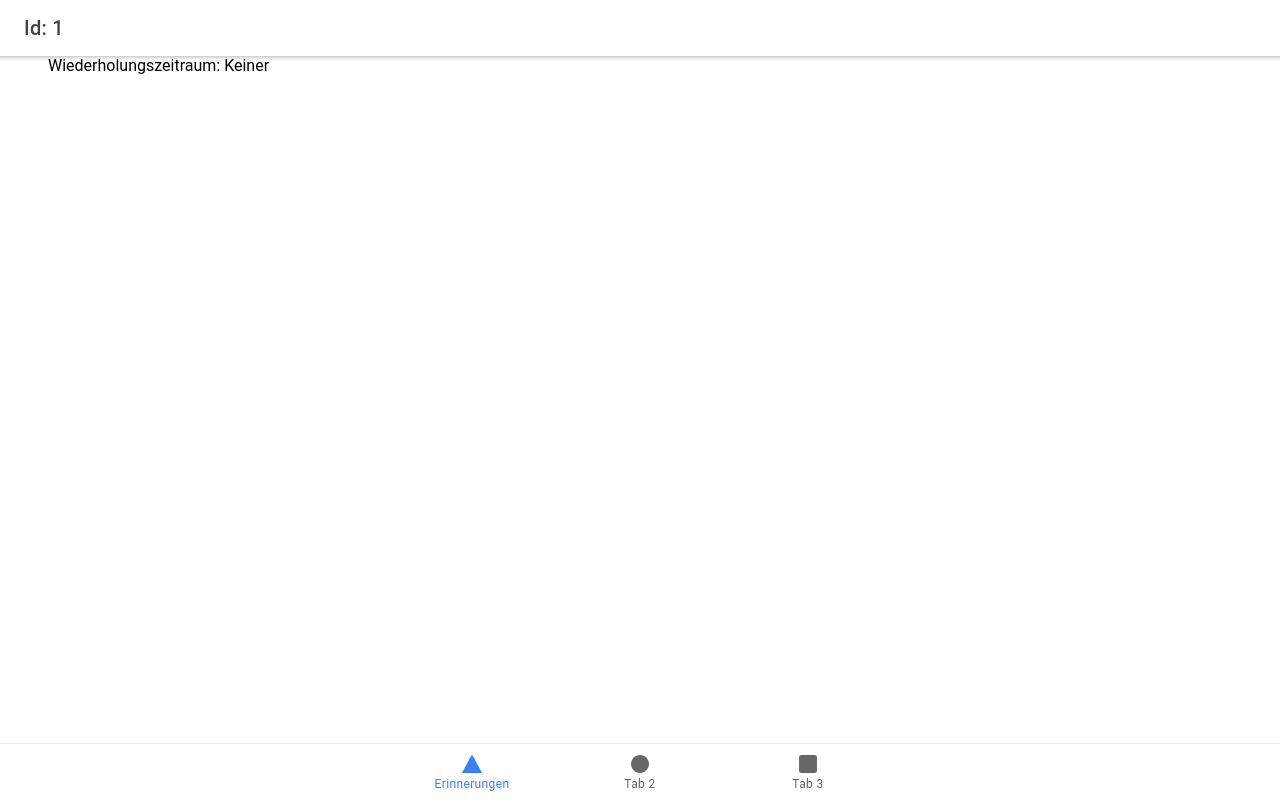
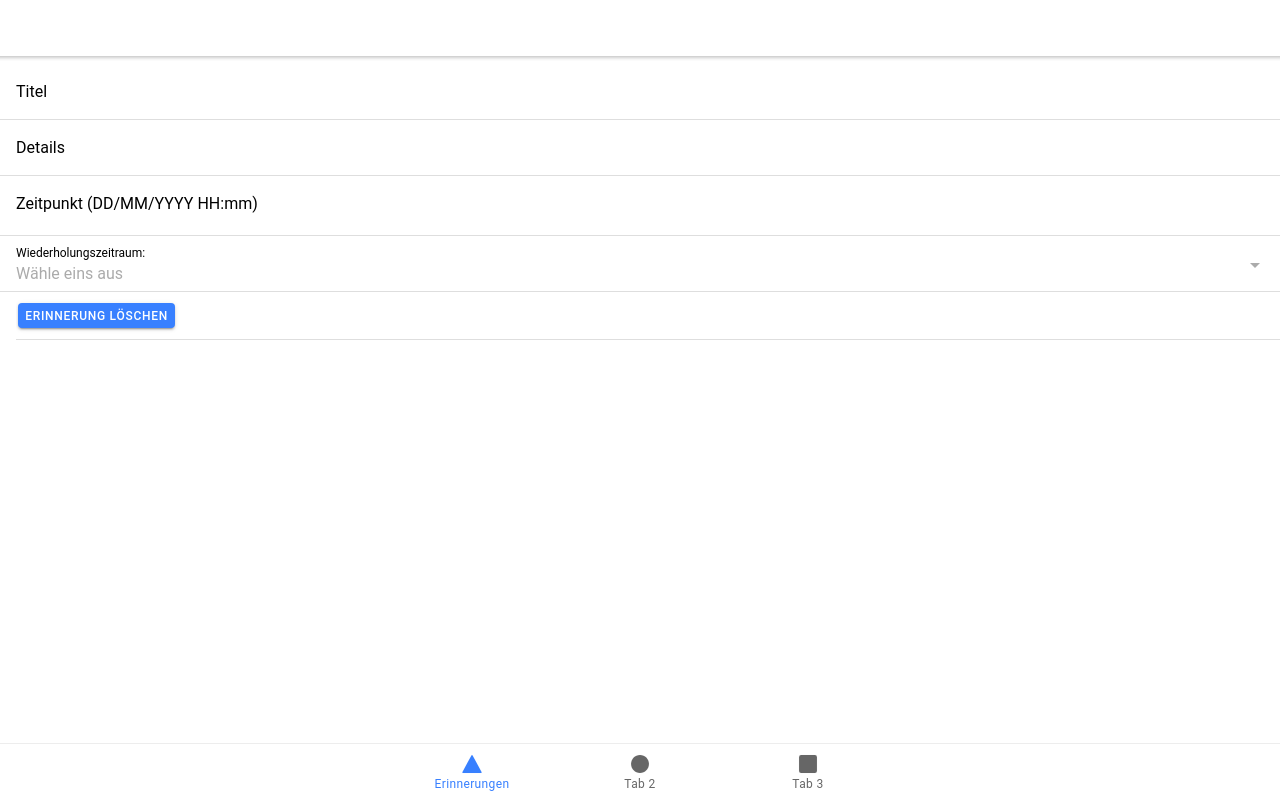
Before and after one commit to Maximilian5189/orga-app, a React (Create React App) app: page /notifications/notificationdetails/1 in a window 1280 px wide. Built offline with nearby package versions, Linux system fonts and the light colour scheme; the HTML template or start-up script is replaced by a standard one.

Commit message:
AddNotification und NotificationDetails

```diff
--- /dev/null
+++ b/src/model/Fieldtypes.ts
@@ -0,0 +1,6 @@
+export enum FieldTypes {
+    TITLE = 'title',
+    BODY = 'body',
+    DATE = 'date',
+    REPEAT = 'repeat'
+  }
--- a/src/pages/AddNotification.tsx
+++ b/src/pages/AddNotification.tsx
@@ -4,7 +4,7 @@ import ExploreContainer from '../components/ExploreContainer';
 import { Plugins } from '@capacitor/core';
 import LocalNotificationCustom from '../model/LocalNotificationCustom';
 import { useHistory } from 'react-router';
-import { notifications } from 'ionicons/icons';
+import { FieldTypes } from '../model/Fieldtypes';
 
 // todo: Daten persistieren -> Browser in localStorage; wie für mobile?
 const AddNotification: React.FC<{
@@ -12,26 +12,19 @@ const AddNotification: React.FC<{
   setNotifications: Dispatch<SetStateAction<LocalNotificationCustom[]>>
 }> = props => {
 
-  enum fieldTypes {
-    TITLE = 'title',
-    BODY = 'body',
-    DATE = 'date',
-    REPEAT = 'repeat'
-  }
-
   const [userInput, setUserInput] = useState<LocalNotificationCustom>({title: '', body: '', id: 0, done: false});
   const history = useHistory();
 
-  function handleUserInput(e: CustomEvent, fieldName: fieldTypes) {
+  function handleUserInput(e: CustomEvent, fieldName: FieldTypes) {
     if (e.detail && e.detail.value) {
-      if (fieldName === fieldTypes.TITLE) {
+      if (fieldName === FieldTypes.TITLE) {
         setUserInput({...userInput, title: e.detail.value})
-      } else if (fieldName === fieldTypes.BODY) {
+      } else if (fieldName === FieldTypes.BODY) {
         setUserInput({...userInput, body: e.detail.value})
-      } else if (fieldName === fieldTypes.DATE) {
+      } else if (fieldName === FieldTypes.DATE) {
         e.detail.value = new Date(e.detail.value)
         setUserInput({...userInput, schedule: { at: e.detail.value }})
-      } else if (fieldName === fieldTypes.REPEAT) {
+      } else if (fieldName === FieldTypes.REPEAT) {
         const repeats = e.detail.value ? true : false;
         setUserInput({...userInput, schedule: { every: e.detail.value, repeats: repeats }})
       }
@@ -83,19 +76,19 @@ const AddNotification: React.FC<{
         <IonList>
           <IonItem>
             <IonLabel position="floating">Titel</IonLabel>
-            <IonInput type="text" onIonChange={e => handleUserInput(e, fieldTypes.TITLE)}></IonInput>
+            <IonInput type="text" onIonChange={e => handleUserInput(e, FieldTypes.TITLE)}></IonInput>
           </IonItem>
           <IonItem>
             <IonLabel position="floating">Details</IonLabel>
-            <IonInput type="text" onIonChange={e => handleUserInput(e, fieldTypes.BODY)}></IonInput>
+            <IonInput type="text" onIonChange={e => handleUserInput(e, FieldTypes.BODY)}></IonInput>
           </IonItem>
           <IonItem>
             <IonLabel position="floating">Zeitpunkt (DD/MM/YYYY HH:mm)</IonLabel>
-            <IonDatetime displayFormat="DD MM YYYY HH:mm" cancel-text="Abbrechen" done-text="Fertig" max="2100" onIonChange={e => handleUserInput(e, fieldTypes.DATE)}></IonDatetime>
+            <IonDatetime displayFormat="DD MM YYYY HH:mm" cancel-text="Abbrechen" done-text="Fertig" max="2100" onIonChange={e => handleUserInput(e, FieldTypes.DATE)}></IonDatetime>
           </IonItem>
           <IonItem>
           <IonLabel position="floating">Wiederholen?</IonLabel>
-            <IonSelect placeholder="Wähle eins aus" onIonChange={e => handleUserInput(e, fieldTypes.REPEAT)}>
+            <IonSelect placeholder="Wähle eins aus" onIonChange={e => handleUserInput(e, FieldTypes.REPEAT)}>
               <IonSelectOption value="hour">Stündlich</IonSelectOption>
               <IonSelectOption value="day">Täglich</IonSelectOption>
               <IonSelectOption value="">Nein</IonSelectOption>
--- a/src/pages/NotificationDetails.tsx
+++ b/src/pages/NotificationDetails.tsx
@@ -1,30 +1,107 @@
-import React, { SetStateAction, Dispatch } from 'react';
-import { useParams } from 'react-router';
-import { IonPage, IonHeader, IonToolbar, IonTitle, IonContent, IonText, IonButtons, IonBackButton } from '@ionic/react';
+import React, { SetStateAction, Dispatch, useState, useEffect } from 'react';
+import { useParams, useHistory } from 'react-router';
+import { IonPage, IonHeader, IonToolbar, IonTitle, IonContent, IonButtons, IonBackButton, IonList, IonLabel, IonItem, IonInput, IonDatetime, IonSelect, IonSelectOption, IonAlert, IonButton } from '@ionic/react';
 import LocalNotificationCustom from '../model/LocalNotificationCustom';
+import { FieldTypes } from '../model/Fieldtypes';
+import { LocalNotificationRequest, LocalNotificationPendingList, Plugins } from '@capacitor/core';
 
-// todo: Notification editieren: https://pro.academind.com/courses/789970/lectures/14341713
-
+// todo: refactor noch was möglich? Dann Funktionen auslagern
 const NotificationDetails: React.FC<{
   notifications: LocalNotificationCustom[],
   setNotifications: Dispatch<SetStateAction<LocalNotificationCustom[]>>
 }> = props => {
   const notificationId = useParams<{notificationId: string}>().notificationId;
   const selectedNotification = props.notifications?.find(notification => notification.id.toString() === notificationId)
-  let repeatPeriod;
-  if (selectedNotification?.schedule?.every === 'hour') {
-    repeatPeriod = 'Stündlich';
-  } else if (selectedNotification?.schedule?.every === 'day') {
-    repeatPeriod = 'Täglich';
-  } else {
-    repeatPeriod = 'Keiner'
+  const [notificationDateString, setNotificationDateString] = useState('');
+  const [startedDeletingNotification, setStartedDeletingNotification] = useState(false);
+  const history = useHistory();
+
+  function handleUserInput(e: CustomEvent, fieldName: FieldTypes) {
+    const newNotificationArray = props.notifications?.map(notification => {
+      if (notification.id.toString() === notificationId) {
+        if (fieldName === FieldTypes.DATE && notification.schedule) {
+          notification.schedule.at = new Date(e.detail.value);
+          setNotificationDateString(e.detail.value);
+          rescheduleNotification(notification);
+        } else if (fieldName === FieldTypes.REPEAT && notification.schedule) {
+          notification.schedule.every = e.detail.value;
+          notification.schedule.repeats = e.detail.value ? true : false;
+          rescheduleNotification(notification);
+        } else if (fieldName === FieldTypes.BODY || fieldName === FieldTypes.TITLE) {
+          notification[fieldName] = e.detail.value;
+        }
+      }
+      return notification
+    })
+    props.setNotifications(newNotificationArray)
   }
 
+  // todo
+  async function rescheduleNotification(notification: LocalNotificationCustom) {
+    await cancelNotifcation(notification);
+    await scheduleNotification(notification);
+  }
+
+  function cancelNotifcation(notification: LocalNotificationCustom) {
+    const localNotificationRequest: LocalNotificationRequest[] = [ { id: notification.id.toString() } ]
+    const localNotificationPendingList: LocalNotificationPendingList = { notifications: localNotificationRequest }
+    Plugins.LocalNotifications.cancel(localNotificationPendingList)
+  }
+
+  function scheduleNotification(notification: LocalNotificationCustom) {
+    Plugins.LocalNotifications.schedule({
+      notifications: [
+        notification
+      ]
+    });
+  }
+
+  function deleteNotification() {
+    props.notifications?.forEach((notification, index) => {
+      if (notification.id.toString() === notificationId) {
+        const newNotificationArray = props.notifications.slice(index, index)
+        props.setNotifications(newNotificationArray)
+        cancelNotifcation(notification);
+      }
+    });
+  }
+
+  useEffect(() => {
+    props.notifications?.forEach(notification => {
+      if (notification.id.toString() === notificationId && notification?.schedule?.at) {
+        setNotificationDateString(notification.schedule.at.toString());
+      }
+    });
+  },
+  [notificationId, props.notifications])
+
   return (
+    <React.Fragment>
+      <IonAlert
+        isOpen={startedDeletingNotification}
+        header="Sicher?"
+        message="Die Erinnerung wird hierdurch entgültig gelöscht."
+        buttons={[
+          {
+            text: "Nein",
+            role: "cancel",
+            handler: () => {
+              setStartedDeletingNotification(false)
+            }
+          },
+          {
+            text: "Ja",
+            handler: () => {
+              deleteNotification()
+              setStartedDeletingNotification(false)
+              history.push("/notifications")
+            }
+          }
+        ]}/>
       <IonPage>
         <IonHeader>
           <IonToolbar>
-          <IonTitle>Id: {notificationId}</IonTitle>
+            <IonTitle>{selectedNotification?.title}</IonTitle>
             <IonButtons slot="start">
               <IonBackButton></IonBackButton>
             </IonButtons>
@@ -36,10 +113,34 @@ const NotificationDetails: React.FC<{
               <IonTitle size="large">Erinnnerungsdetails</IonTitle>
             </IonToolbar>
           </IonHeader>
-        <IonText class="ion-margin">{selectedNotification?.body}</IonText>
-        <IonText class="ion-margin">Wiederholungszeitraum: {repeatPeriod}</IonText>
+          <IonList>
+            <IonItem>
+              <IonLabel position="floating">Titel</IonLabel>
+              <IonInput type="text" value={selectedNotification?.title} onIonChange={e => handleUserInput(e, FieldTypes.TITLE)}></IonInput>
+            </IonItem>
+            <IonItem>
+              <IonLabel position="floating">Details</IonLabel>
+              <IonInput type="text" value={selectedNotification?.body} onIonChange={e => handleUserInput(e, FieldTypes.BODY)}></IonInput>
+            </IonItem>
+            <IonItem>
+              <IonLabel position="floating">Zeitpunkt (DD/MM/YYYY HH:mm)</IonLabel>
+              <IonDatetime displayFormat="DD MM YYYY HH:mm" cancel-text="Abbrechen" done-text="Fertig" max="2100" value={notificationDateString} onIonChange={e => handleUserInput(e, FieldTypes.DATE)}></IonDatetime>
+            </IonItem>
+            <IonItem>
+            <IonLabel position="floating">Wiederholungszeitraum:</IonLabel>
+            <IonSelect placeholder="Wähle eins aus" value={selectedNotification?.schedule?.every} onIonChange={e => handleUserInput(e, FieldTypes.REPEAT)}>
+              <IonSelectOption value="hour">Stündlich</IonSelectOption>
+              <IonSelectOption value="day">Täglich</IonSelectOption>
+              <IonSelectOption value="">Nein</IonSelectOption>
+            </IonSelect>
+            </IonItem>
+            <IonItem>
+              <IonButton onClick={() => setStartedDeletingNotification(true)}>Erinnerung löschen</IonButton>
+            </IonItem>
+          </IonList>
         </IonContent>
       </IonPage>
+    </React.Fragment>
   )
 }
 
--- a/src/pages/Notifications.tsx
+++ b/src/pages/Notifications.tsx
@@ -6,7 +6,6 @@ import { add } from 'ionicons/icons';
 import LocalNotificationCustom from '../model/LocalNotificationCustom';
 import { useHistory } from 'react-router';
 
-// todo: Daten persistieren -> Browser in localStorage; wie für mobile?
 const Notifications: React.FC<{
   notifications: LocalNotificationCustom[],
   setNotifications: Dispatch<SetStateAction<LocalNotificationCustom[]>>
@@ -14,7 +13,6 @@ const Notifications: React.FC<{
   const history = useHistory();
 
   function toggleNotificationDoneStatus(notificationTobeCanceledOrRevoked: LocalNotificationCustom, event: CustomEvent) {
-    event.stopPropagation();
     if (notificationTobeCanceledOrRevoked.done === true) {
       delete notificationTobeCanceledOrRevoked.doneTimestamp;
       Plugins.LocalNotifications.schedule({
@@ -29,6 +27,12 @@ const Notifications: React.FC<{
       Plugins.LocalNotifications.cancel(localNotificationPendingList)
     }
     notificationTobeCanceledOrRevoked.done = !notificationTobeCanceledOrRevoked.done
+  }
+
+  function openNotificationDetails(notification: LocalNotificationCustom, event: any) {
+    if (event.target.nodeName !== 'ION-CHECKBOX') {
+      history.push(`/notifications/notificationdetails/${notification.id}`)
+    }
   }
 
   return (
@@ -49,8 +53,7 @@ const Notifications: React.FC<{
           {props.notifications.map((notification) => {
             if (!notification.doneTimestamp || Number(notification.doneTimestamp) + 1000 * 60 * 60 * 24 > Number(new Date())) {
               return (
-                // todo: Events kommen sich hier in die Quere
-                <IonItem key={notification.id} onClick={() => history.push(`/notifications/notificationdetails/${notification.id}`)}>
+                <IonItem key={notification.id} button onClick={e => openNotificationDetails(notification, e)}>
                   <IonCheckbox onIonChange={e => toggleNotificationDoneStatus(notification, e)}/>
                   <IonText class="ion-margin">{notification.title}</IonText>
                   <IonText slot="end">{notification.schedule?.at?.toLocaleDateString('de-DE', {year: 'numeric', month: 'numeric', day: 'numeric'})}</IonText>
```
Also changed, not shown: src/functions/functions.ts (added, +17 -0 lines). Lines whose indentation alone changed are shown as unchanged.
